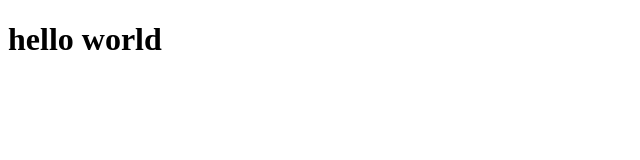
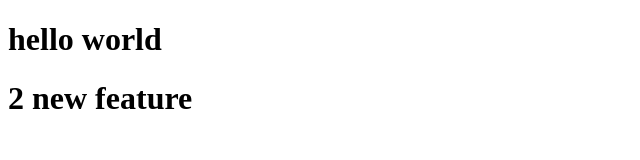
Before and after one commit to markdesigner/gitflowtry, a plain HTML site: page index.html in a window 1280 px wide. Shown: the whole page, without its empty margins (0-640 px from the left). Drawn offline with Linux system fonts and the light colour scheme.

Commit message:
2 feature

```diff
--- a/index.html
+++ b/index.html
@@ -8,5 +8,7 @@
 </head>
 <body>
     <h1>hello world</h1>
+
+    <h1>2 new feature</h1>
 </body>
 </html>
```
